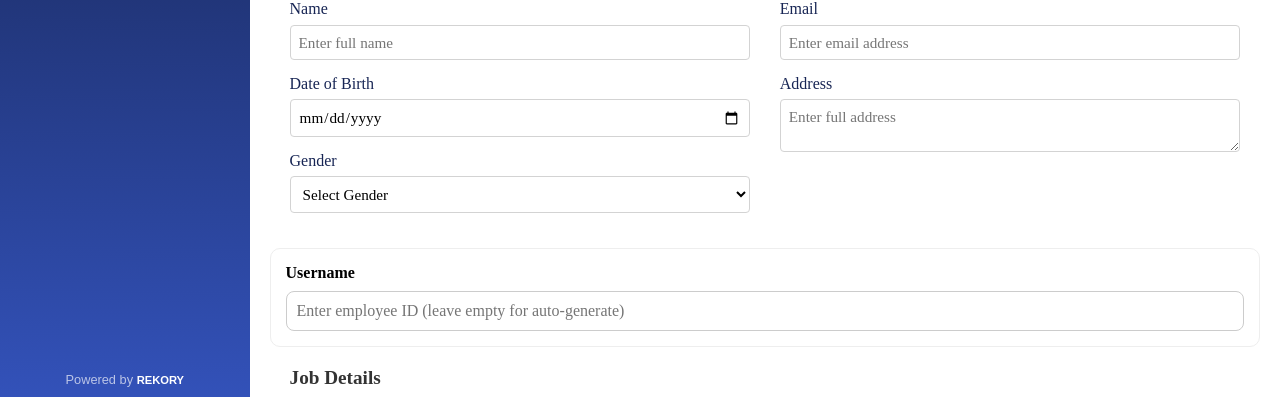
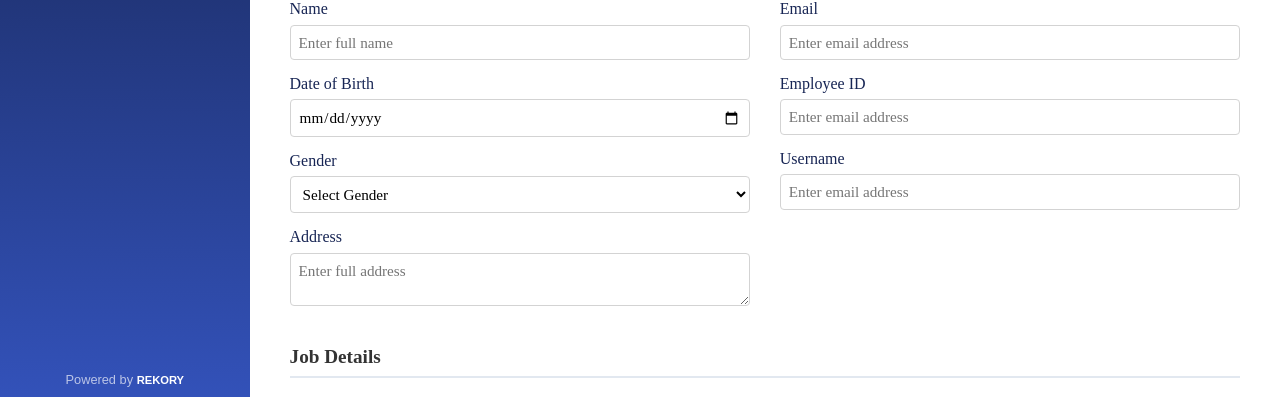
Before and after one commit to Tungston-labs/ArmetalFe, a React (Vite) app in the folder client/: page /basic-details in a window 1280 px wide. Shown: the part 399-796 px from the top of the page. Built offline with nearby package versions, Linux system fonts and the light colour scheme; no server answers; sample sign-in values are in the browser's storage; a web font is replaced by a local one; what react-date-object would draw is missing.

Commit message:
chnage the employee id,code

```diff
--- a/client/src/Components/EmployeeHeader.jsx
+++ b/client/src/Components/EmployeeHeader.jsx
@@ -80,6 +80,7 @@ const EmployeeHeader = ({ formData, setFormData, setIsFormDirty, errors }) => {
             {errors?.dob && <ErrorText>{errors.dob}</ErrorText>}
           </FieldGroup>
 
+
           <FieldGroup>
             <FieldLabel>Gender</FieldLabel>
             <Select
@@ -93,6 +94,17 @@ const EmployeeHeader = ({ formData, setFormData, setIsFormDirty, errors }) => {
               <option>Other</option>
             </Select>
             {errors?.gender && <ErrorText>{errors.gender}</ErrorText>}
+          </FieldGroup>
+          <FieldGroup>
+            <FieldLabel>Address</FieldLabel>
+            <TextArea
+              name="address"
+              placeholder="Enter full address"
+              value={formData.address}
+              onChange={handleChange}
+              autoComplete="off"
+            />
+            {errors?.address && <ErrorText>{errors.address}</ErrorText>}
           </FieldGroup>
         </LeftColumn>
 
@@ -111,16 +123,30 @@ const EmployeeHeader = ({ formData, setFormData, setIsFormDirty, errors }) => {
           </FieldGroup>
 
           <FieldGroup>
-            <FieldLabel>Address</FieldLabel>
-            <TextArea
-              name="address"
-              placeholder="Enter full address"
-              value={formData.address}
+            <FieldLabel>Employee ID</FieldLabel>
+            <Input
+              type="text"
+              name="employee_code"
+              placeholder="Enter email address"
+              value={formData.employee_code}
               onChange={handleChange}
               autoComplete="off"
             />
-            {errors?.address && <ErrorText>{errors.address}</ErrorText>}
+            {errors?.employee_id && <ErrorText>{errors.employee_code}</ErrorText>}
           </FieldGroup>
+
+         <FieldGroup>
+  <FieldLabel>Username</FieldLabel>
+  <Input
+    type="text"
+    name="employee_id"
+    placeholder="Enter email address"
+    value={formData.email}
+    onChange={handleChange}
+    autoComplete="off"
+  />
+  {errors?.employee_id && <ErrorText>{errors.employee_id}</ErrorText>}
+</FieldGroup>
         </RightColumn>
       </InfoWrapper>
     </Container>
--- a/client/src/Components/Header.jsx
+++ b/client/src/Components/Header.jsx
@@ -87,9 +87,9 @@ const Header = ({ employee = {}, editable = false, onChange, onImageChange, onBa
             />
             <InputBox
               type="text"
-              name="employee_id"
-              placeholder="Employee ID"
-              value={employee.employee_id || ""}
+              name="employee_code"
+              placeholder="Employee Code"
+              value={employee.employee_code || ""}
               readOnly={!editable}
               onChange={onChange}
               autoComplete="off"
@@ -103,6 +103,7 @@ const Header = ({ employee = {}, editable = false, onChange, onImageChange, onBa
               onChange={onChange}
               autoComplete="off"
             />
+
           </LeftColumn>
 
           <RightColumn>
--- a/client/src/Pages/employee/BasicLevel.jsx
+++ b/client/src/Pages/employee/BasicLevel.jsx
@@ -194,7 +194,7 @@ export default function AddEmployeeForm() {
           onFileChange={handleFileChange}
           errors={errors}
         />
-        <div
+        {/* <div
           style={{
             background: "#fff",
             padding: "15px",
@@ -223,7 +223,7 @@ export default function AddEmployeeForm() {
           />
 
 
-        </div>
+        </div> */}
         <JobDetails
           country={country}
           departments={departmentList}
--- a/client/src/Pages/employee/ViewBasic.jsx
+++ b/client/src/Pages/employee/ViewBasic.jsx
@@ -204,7 +204,7 @@ const ViewBasic = () => {
           <CardContent>
             <Rowes>
               <FieldGroup>
-                <Label>Employee ID / Username</Label>
+                <Label> Username</Label>
 
                 <Input
                   name="employee_id"
--- a/client/src/Pages/leaveDetails/EmployeeList.jsx
+++ b/client/src/Pages/leaveDetails/EmployeeList.jsx
@@ -140,8 +140,9 @@ const EmployeeList = () => {
                   <HeadRow>
                     <HeadCell>Sl No</HeadCell>
                     <HeadCell>Employee name</HeadCell>
+                         <HeadCell>Username</HeadCell>
                     <HeadCell>Employee ID</HeadCell>
-                    <HeadCell>Email ID</HeadCell>
+                    {/* <HeadCell>Email ID</HeadCell> */}
                     <HeadCell>Job Position</HeadCell>
                     <HeadCell>Department</HeadCell>
                     <HeadCell>Delete</HeadCell>
@@ -166,11 +167,12 @@ const EmployeeList = () => {
 
                         <BodyCell>{emp.employee_id}</BodyCell>
 
-                        <BodyCell>
+      <BodyCell>{emp.employee_code}</BodyCell>
+                        {/* <BodyCell>
                           <TruncatedText title={emp.email}>
                             {emp.email}
                           </TruncatedText>
-                        </BodyCell>
+                        </BodyCell> */}
 
                         <BodyCell>
                           <TruncatedText title={emp.designation?.toUpperCase()}>
```
